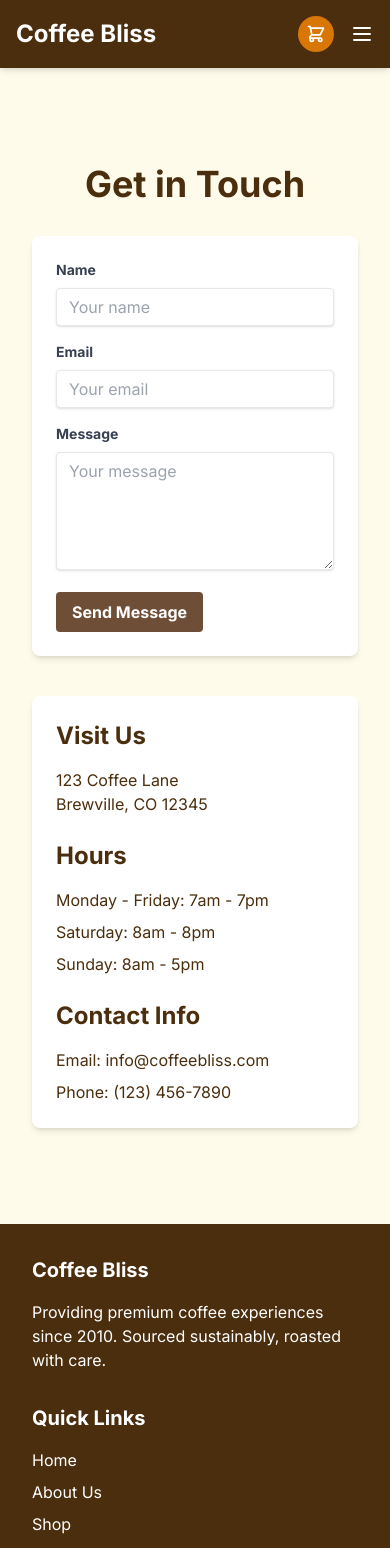
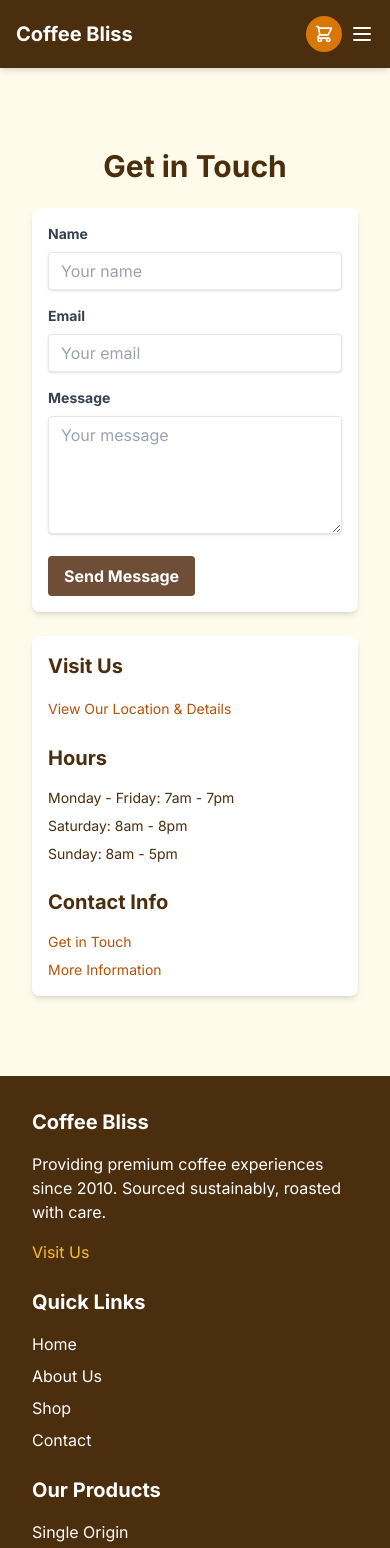
Before and after one commit to pungki94/coffee-landing, a React (Vite) app: page /contact in a window 390 px wide. Shown: the top 1548 px of the page. Built offline with nearby package versions, Linux system fonts and the light colour scheme.

Commit message:
Update Several Tasks

```diff
--- a/src/App.tsx
+++ b/src/App.tsx
@@ -16,6 +16,7 @@ export interface Product {
   description: string;
   category: string;
   cartId?: string; // untuk identitas unik item
+  quantity?: number; // quantity in cart
 }
 
 function App() {
--- a/src/components/Footer.tsx
+++ b/src/components/Footer.tsx
@@ -4,13 +4,23 @@ export default function Footer() {
   return (
     <footer className="bg-[#4B2E0E] text-white p-8">
       <div className="container mx-auto">
-        <div className="grid grid-cols-1 md:grid-cols-4 gap-8">
+        <div className="grid grid-cols-1 sm:grid-cols-2 md:grid-cols-4 gap-6 sm:gap-8">
           {/* Brand Info */}
           <div>
             <h3 className="text-xl font-bold mb-4">Coffee Bliss</h3>
-            <p>
+            <p className="mb-4">
               Providing premium coffee experiences since 2010. Sourced
               sustainably, roasted with care.
+            </p>
+            <p>
+              <a
+                href="https://www.grasfam.com/aboutme#top"
+                target="_blank"
+                rel="noopener noreferrer"
+                className="text-amber-400 hover:text-amber-300 hover:underline transition-colors"
+              >
+                Visit Us
+              </a>
             </p>
           </div>
 
@@ -72,13 +82,13 @@ export default function Footer() {
           <div>
             <h3 className="text-xl font-bold mb-4">Newsletter</h3>
             <p className="mb-4">Subscribe for updates and exclusive offers</p>
-            <div className="flex">
+            <div className="flex flex-col sm:flex-row">
               <input
                 type="email"
                 placeholder="Your email"
-                className="px-4 py-2 rounded-l w-full text-gray-800 focus:outline-none"
+                className="px-4 py-2 rounded sm:rounded-l sm:rounded-r-none w-full text-gray-800 focus:outline-none mb-2 sm:mb-0"
               />
-              <button className="bg-amber-700 hover:bg-amber-800 px-4 py-2 rounded-r text-white font-medium transition">
+              <button className="bg-amber-700 hover:bg-amber-800 px-4 py-2 rounded sm:rounded-r sm:rounded-l-none text-white font-medium transition whitespace-nowrap">
                 Subscribe
               </button>
             </div>
--- a/src/components/Navbar.tsx
+++ b/src/components/Navbar.tsx
@@ -33,7 +33,8 @@ export default function Navbar({ cart, setCart }: NavbarProps) {
     return () => document.removeEventListener("mousedown", handleClickOutside);
   }, []);
 
-  const totalPrice = cart.reduce((sum, item) => sum + item.price, 0);
+  const totalPrice = cart.reduce((sum, item) => sum + (item.price * (item.quantity || 1)), 0);
+  const totalItems = cart.reduce((sum, item) => sum + (item.quantity || 1), 0);
 
   // FIX: Remove berdasarkan cartId unik
   const handleRemove = (cartId: string) => {
@@ -46,7 +47,7 @@ export default function Navbar({ cart, setCart }: NavbarProps) {
 
         {/* Logo */}
         <div className="flex items-center space-x-4">
-          <span className="text-2xl font-bold">Coffee Bliss</span>
+          <span className="text-xl sm:text-2xl font-bold">Coffee Bliss</span>
         </div>
 
         {/* Desktop Menu */}
@@ -84,16 +85,16 @@ export default function Navbar({ cart, setCart }: NavbarProps) {
                 />
               </svg>
 
-              {cart.length > 0 && (
+              {totalItems > 0 && (
                 <span className="absolute -top-1 -right-1 bg-red-600 text-white text-xs w-5 h-5 rounded-full flex items-center justify-center">
-                  {cart.length}
+                  {totalItems}
                 </span>
               )}
             </button>
 
             {/* Desktop Mini Cart */}
             {cartOpen && (
-              <div className="absolute right-0 mt-2 w-72 bg-white text-[#4B2E0E] shadow-lg rounded-lg p-4 z-50">
+              <div className="absolute right-0 top-full mt-2 w-72 bg-white text-[#4B2E0E] shadow-lg rounded-lg p-4 z-50 max-h-[80vh] overflow-y-auto">
                 {cart.length === 0 ? (
                   <p className="text-center py-4">Your cart is empty</p>
                 ) : (
@@ -104,18 +105,18 @@ export default function Navbar({ cart, setCart }: NavbarProps) {
                           key={item.cartId}
                           className="flex items-center py-2 justify-between"
                         >
-                          <div className="flex items-center gap-2">
+                          <div className="flex items-center gap-2 flex-1 min-w-0">
                             <img
                               src={item.image}
                               alt={item.name}
-                              className="w-12 h-12 object-cover rounded"
+                              className="w-12 h-12 object-cover rounded flex-shrink-0"
                             />
-                            <span className="text-sm">{item.name}</span>
+                            <span className="text-sm truncate">{item.name} <span className="text-amber-700 font-semibold">(Qty: {item.quantity || 1})</span></span>
                           </div>
 
-                          <div className="flex items-center gap-2">
+                          <div className="flex items-center gap-2 flex-shrink-0">
                             <span className="font-bold text-sm">
-                              ${item.price.toFixed(2)}
+                              ${((item.price * (item.quantity || 1)).toFixed(2))}
                             </span>
 
                             <button
@@ -141,7 +142,7 @@ export default function Navbar({ cart, setCart }: NavbarProps) {
         </div>
 
         {/* Mobile Buttons */}
-        <div className="flex md:hidden items-center space-x-4">
+        <div className="flex md:hidden items-center space-x-2 sm:space-x-4">
           {/* Cart Button */}
           <button
             onClick={toggleCart}
@@ -153,16 +154,16 @@ export default function Navbar({ cart, setCart }: NavbarProps) {
                 d="M3 3h2l.4 2M7 13h10l4-8H5.4M7 13L5.4 5M7 13l-2.293 2.293c-.63.63-.184 1.707.707 1.707H17m0 0a2 2 0 100 4 2 2 0 000-4zm-8 2a2 2 0 11-4 0 2 2 0 014 0z" />
             </svg>
 
-            {cart.length > 0 && (
+            {totalItems > 0 && (
               <span className="absolute -top-1 -right-1 bg-red-600 text-white text-xs w-5 h-5 rounded-full flex items-center justify-center">
-                {cart.length}
+                {totalItems}
               </span>
             )}
           </button>
 
           {/* Mobile Cart */}
           {cartOpen && (
-            <div className="absolute right-0 mt-2 w-72 bg-white text-[#4B2E0E] shadow-lg rounded-lg p-4 z-50">
+            <div className="absolute right-0 top-full mt-2 w-[calc(100vw-2rem)] max-w-72 bg-white text-[#4B2E0E] shadow-lg rounded-lg p-4 z-50">
               {cart.length === 0 ? (
                 <p className="text-center py-4">Your cart is empty</p>
               ) : (
@@ -173,18 +174,18 @@ export default function Navbar({ cart, setCart }: NavbarProps) {
                         key={item.cartId}
                         className="flex items-center py-2 justify-between"
                       >
-                        <div className="flex items-center gap-2">
+                        <div className="flex items-center gap-2 flex-1 min-w-0">
                           <img
                             src={item.image}
                             alt={item.name}
-                            className="w-12 h-12 object-cover rounded"
+                            className="w-12 h-12 object-cover rounded flex-shrink-0"
                           />
-                          <span className="text-sm">{item.name}</span>
+                          <span className="text-sm truncate">{item.name} <span className="text-amber-700 font-semibold">(Qty: {item.quantity || 1})</span></span>
                         </div>
 
-                        <div className="flex items-center gap-2">
+                        <div className="flex items-center gap-2 flex-shrink-0">
                           <span className="font-bold text-sm">
-                            ${item.price.toFixed(2)}
+                            ${((item.price * (item.quantity || 1)).toFixed(2))}
                           </span>
                           <button
                             onClick={() => handleRemove(item.cartId!)}
--- a/src/pages/Contact.tsx
+++ b/src/pages/Contact.tsx
@@ -32,16 +32,16 @@ const sendEmail = async (e: React.FormEvent<HTMLFormElement>) => {
       id="contact-page"
       className="page py-12 px-4 bg-amber-50 text-[#4B2E0E]"
     >
-      <div className="container mx-auto py-12 px-4">
-        <h1 className="text-4xl font-bold text-center mb-8">Get in Touch</h1>
+      <div className="container mx-auto py-8 sm:py-12 px-4">
+        <h1 className="text-3xl sm:text-4xl font-bold text-center mb-6 sm:mb-8">Get in Touch</h1>
 
-        <div className="flex flex-col md:flex-row gap-10">
+        <div className="flex flex-col md:flex-row gap-6 md:gap-10">
           {/* === Form Section === */}
           <div className="md:w-1/2">
             <form
               ref={form}
               onSubmit={sendEmail}
-              className="bg-white p-6 rounded-lg shadow-md"
+              className="bg-white p-4 sm:p-6 rounded-lg shadow-md"
             >
               <div className="mb-4">
                 <label
@@ -112,22 +112,45 @@ const sendEmail = async (e: React.FormEvent<HTMLFormElement>) => {
 
           {/* === Info Section === */}
           <div className="md:w-1/2">
-            <div className="bg-white p-6 rounded-lg shadow-md">
-              <h2 className="text-2xl font-bold mb-4">Visit Us</h2>
+            <div className="bg-white p-4 sm:p-6 rounded-lg shadow-md">
+              <h2 className="text-xl sm:text-2xl font-bold mb-4">Visit Us</h2>
               <p className="mb-4">
-                123 Coffee Lane
-                <br />
-                Brewville, CO 12345
+                <a
+                  href="https://www.grasfam.com/aboutme#top"
+                  target="_blank"
+                  rel="noopener noreferrer"
+                  className="text-amber-700 hover:text-amber-800 hover:underline transition-colors text-sm sm:text-base"
+                >
+                  View Our Location & Details
+                </a>
               </p>
 
-              <h2 className="text-2xl font-bold mt-6 mb-4">Hours</h2>
-              <p className="mb-2">Monday - Friday: 7am - 7pm</p>
-              <p className="mb-2">Saturday: 8am - 8pm</p>
-              <p className="mb-6">Sunday: 8am - 5pm</p>
+              <h2 className="text-xl sm:text-2xl font-bold mt-6 mb-4">Hours</h2>
+              <p className="mb-2 text-sm sm:text-base">Monday - Friday: 7am - 7pm</p>
+              <p className="mb-2 text-sm sm:text-base">Saturday: 8am - 8pm</p>
+              <p className="mb-6 text-sm sm:text-base">Sunday: 8am - 5pm</p>
 
-              <h2 className="text-2xl font-bold mt-6 mb-4">Contact Info</h2>
-              <p className="mb-2">Email: info@coffeebliss.com</p>
-              <p>Phone: (123) 456-7890</p>
+              <h2 className="text-xl sm:text-2xl font-bold mt-6 mb-4">Contact Info</h2>
+              <p className="mb-2 text-sm sm:text-base">
+                <a
+                  href="https://www.grasfam.com/aboutme#top"
+                  target="_blank"
+                  rel="noopener noreferrer"
+                  className="text-amber-700 hover:text-amber-800 hover:underline transition-colors"
+                >
+                  Get in Touch
+                </a>
+              </p>
+              <p className="text-sm sm:text-base">
+                <a
+                  href="https://www.grasfam.com/aboutme#top"
+                  target="_blank"
+                  rel="noopener noreferrer"
+                  className="text-amber-700 hover:text-amber-800 hover:underline transition-colors"
+                >
+                  More Information
+                </a>
+              </p>
             </div>
           </div>
         </div>
--- a/src/types/product.ts
+++ b/src/types/product.ts
@@ -6,4 +6,5 @@ export interface Product {
   description: string;
   category: string;
   cartId?: string;
+  quantity?: number; // quantity in cart
 }
```
Also changed, not shown: src/pages/About.tsx (+5 -5 lines), src/pages/Home.tsx (+33 -21 lines), src/pages/Shop.tsx (+33 -21 lines), 1 other file (tests, documents, lock files or other folders).
